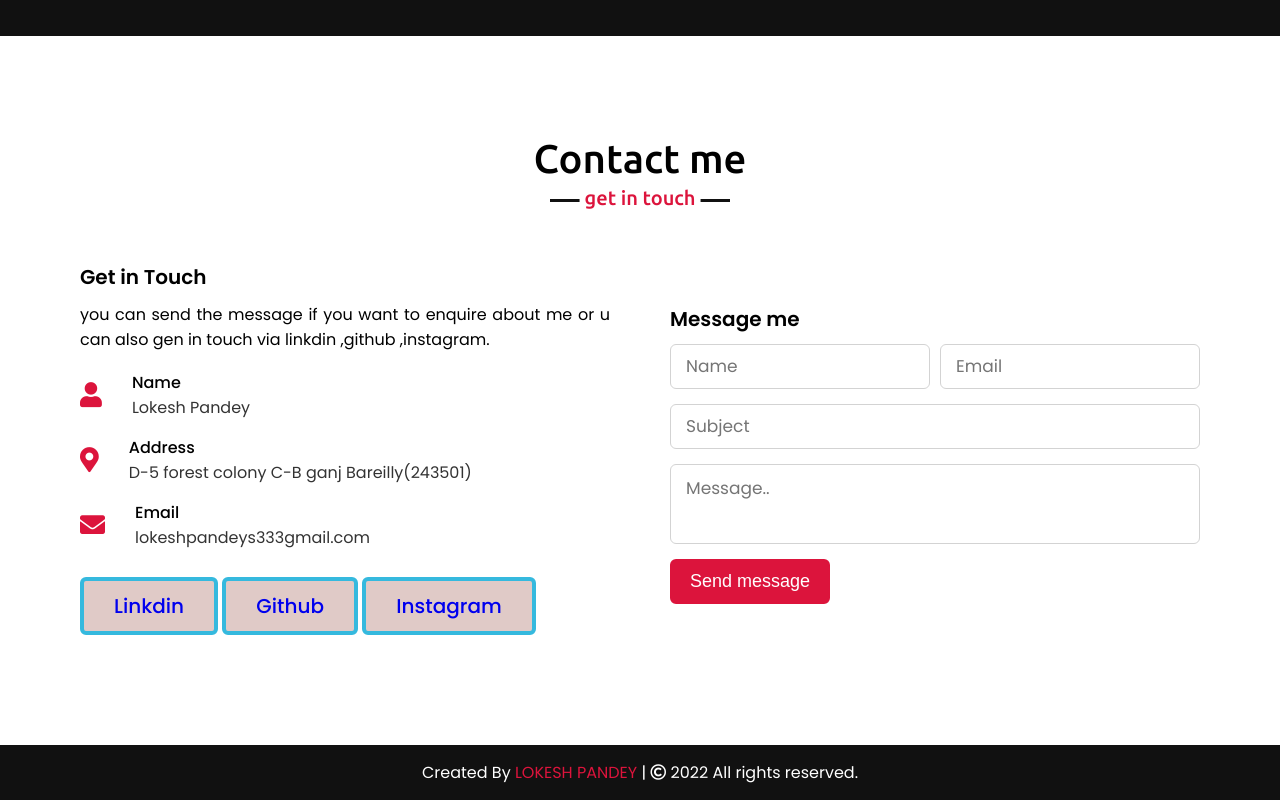
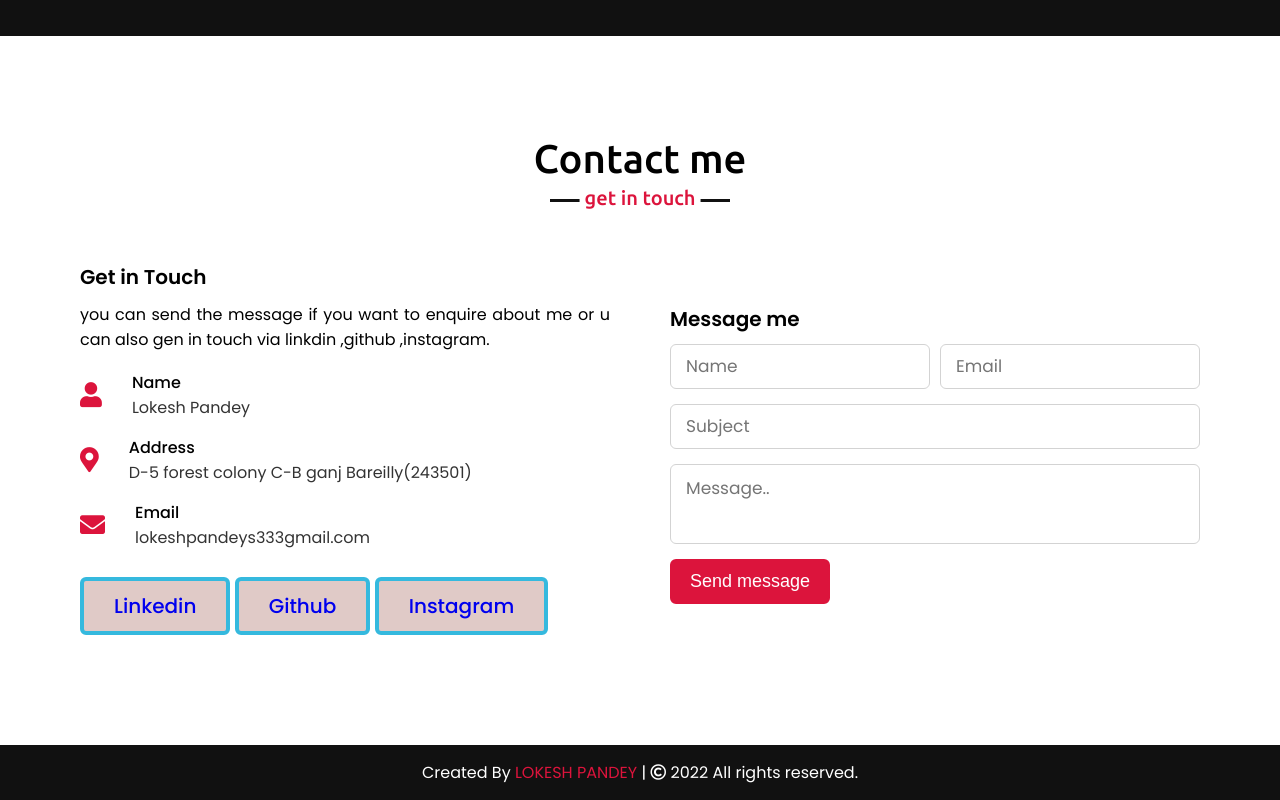
Before and after one commit to lokeshs333/PORTFOLIOWITHCHANGES, a plain HTML site: page index.html in a window 1280 px wide. Shown: the part 3676-4476 px from the top of the page. Drawn offline with nearby package versions, Linux system fonts and the light colour scheme.

Commit message:
Update index.html

```diff
--- a/index.html
+++ b/index.html
@@ -282,7 +282,7 @@
 
                         </div>
                     <div class="socialmedia">
-                        <div class="pop"><a href="https://www.linkedin.com/in/lokesh-pandey-a08574202/">Linkdin</a></div>
+                        <div class="pop"><a href="https://www.linkedin.com/in/lokesh-pandey-a08574202/">Linkedin</a></div>
                         <div class="poi"> <a href="https://github.com/lokeshs333">Github</a> </div>
                         <div class="poiu"> <a href="https://www.instagram.com/_lokesh_pandey_/">Instagram</a> </div>
 
```
